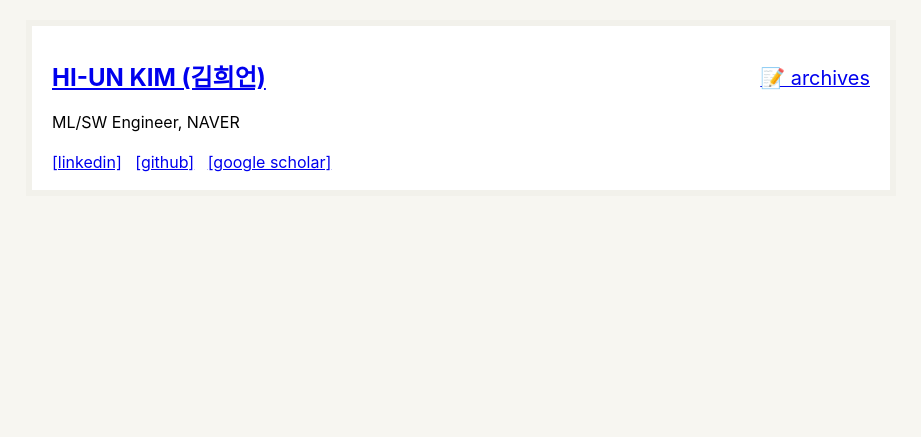
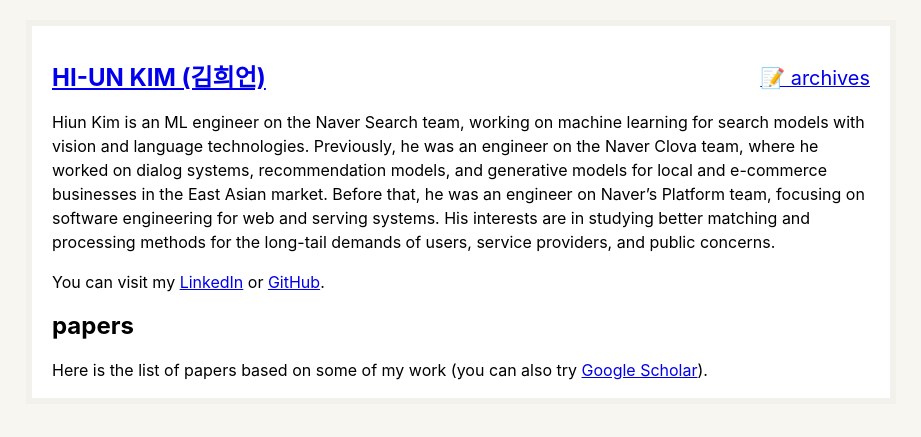
Before and after one commit to hiun/hiun.github.io, a Jekyll site: the page built from index.md, in a window 1280 px wide. Shown: the top 437 px of the page, without its empty margins (179-1100 px from the left). Built offline with Jekyll 4.4.1, drawn with Linux system fonts in a browser that asks for light colours.

Commit message:
Update index.md

```diff
--- a/index.md
+++ b/index.md
@@ -2,12 +2,14 @@
 layout: home
 title: Home
 ---
-ML/SW Engineer, NAVER
-<p>
-<a href="https://linkedin.com/in/hiun">[linkedin]</a>&nbsp;&nbsp;
-<a href="https://github.com/hiun">[github]</a>&nbsp;&nbsp;
-<a href="https://scholar.google.co.kr/citations?user=PdyEHY4AAAAJ&hl=en">[google scholar]</a>&nbsp;&nbsp;
-</p>
+
+Hiun Kim is an ML engineer on the Naver Search team, working on machine learning for search models with vision and language technologies. Previously, he was an engineer on the Naver Clova team, where he worked on dialog systems, recommendation models, and generative models for local and e-commerce businesses in the East Asian market. Before that, he was an engineer on Naver’s Platform team, focusing on software engineering for web and serving systems. His interests are in studying better matching and processing methods for the long-tail demands of users, service providers, and public concerns.
+
+You can visit my <a href="https://linkedin.com/in/hiun">LinkedIn</a> or <a href="https://github.com/hiun">GitHub</a>.
+
+## papers
+
+Here is the list of papers based on some of my work (you can also try <a href="https://scholar.google.co.kr/citations?user=PdyEHY4AAAAJ&hl=en">Google Scholar</a>).
 
 <!--
 소스 전반 확인 하고 일단 배포.
```
